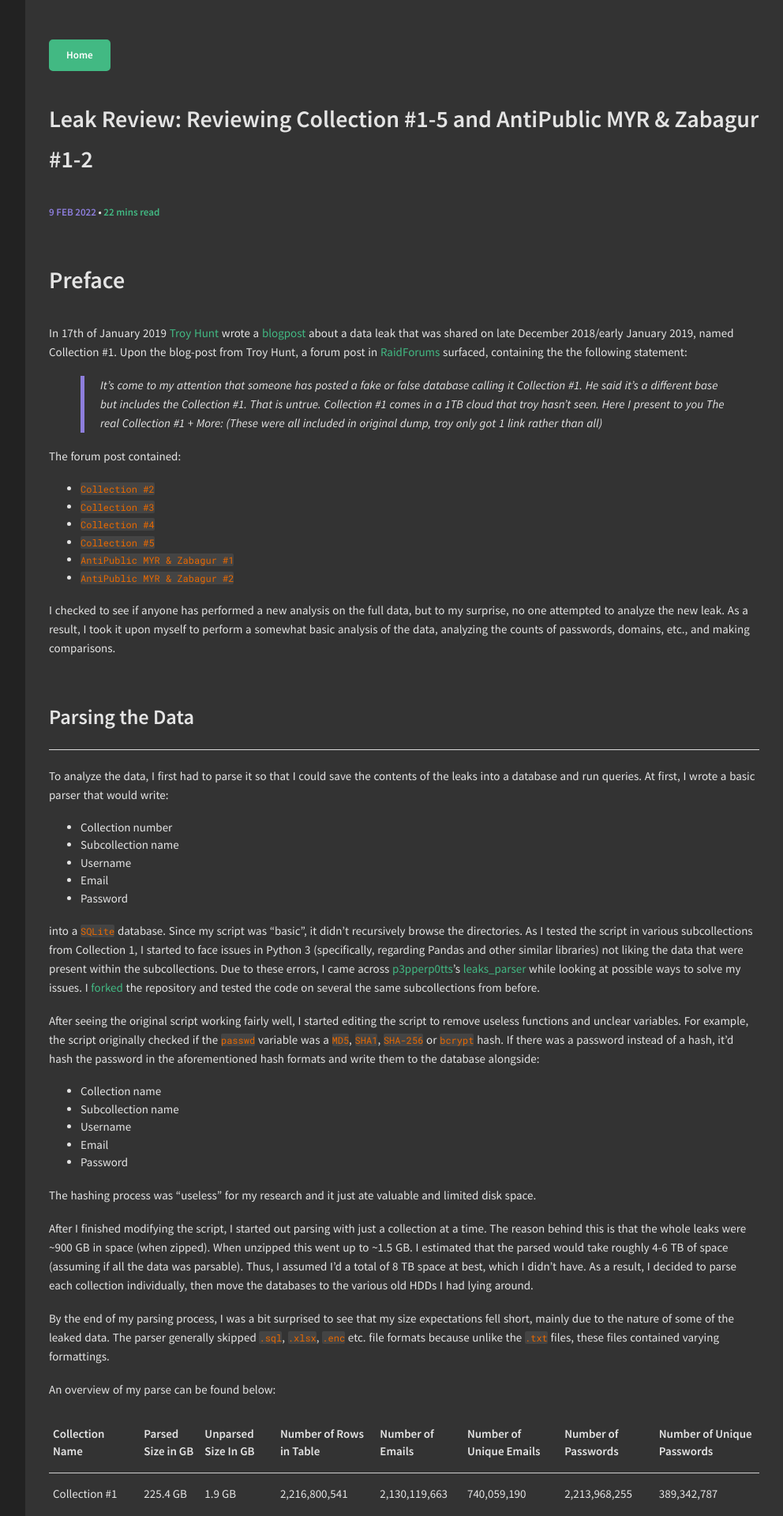
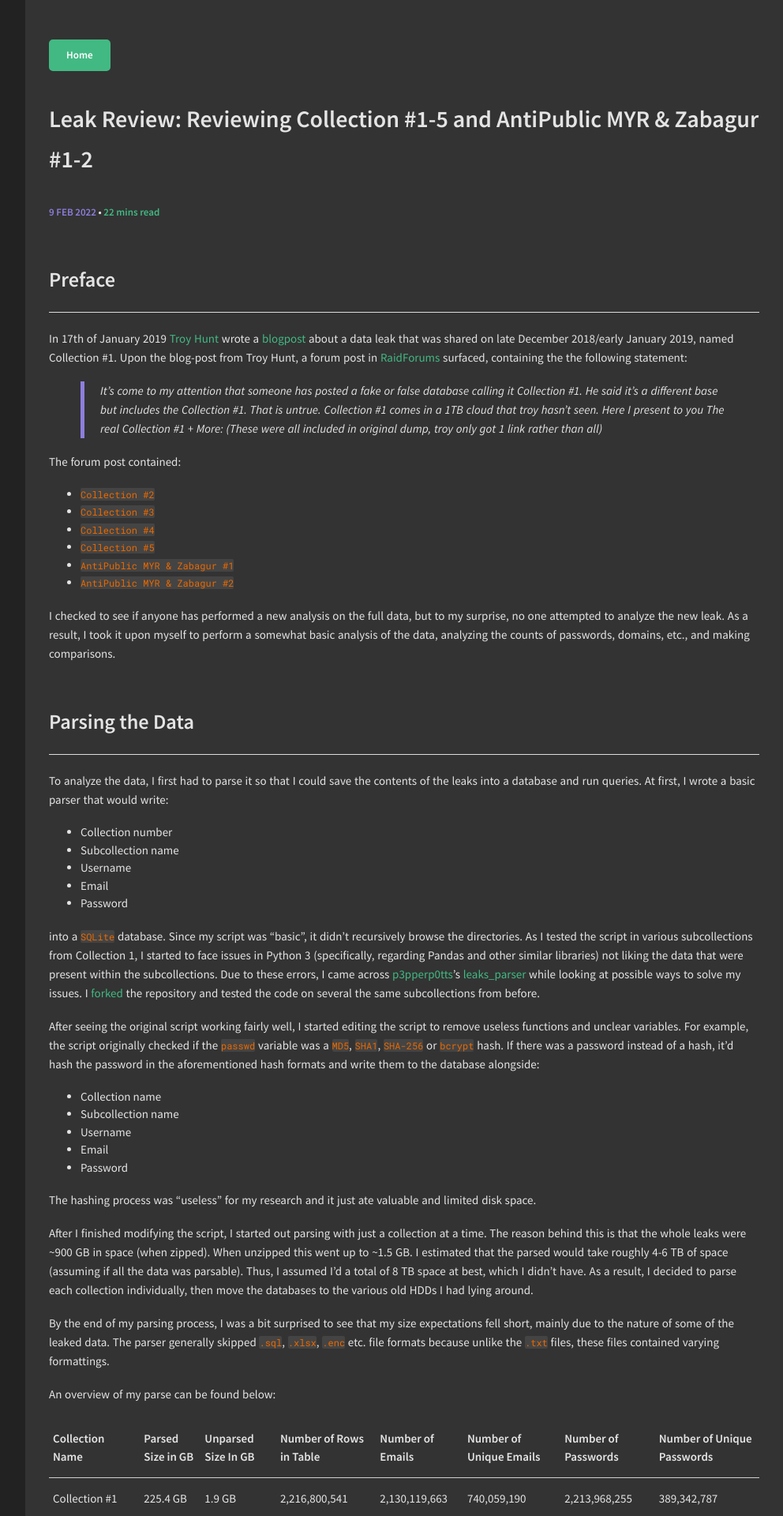
Before and after one commit to Arszilla/arszilla.com, a Jekyll site: the page built from _posts/2022-02-09-leak-review-reviewing-collection-1_5-and-antipublic-myr-and-zabagur-1_2.md, in a window 1280 px wide. Shown: the top 1920 px of the page at 79% size, without its empty margins (288-1280 px from the left). Built offline with Jekyll 4.4.1, drawn with Linux system fonts in a browser that asks for light colours; our own code applies the rules of GitHub Pages for plain Markdown files.

Commit message:
Fix typo

```diff
--- a/_posts/2022-02-09-leak-review-reviewing-collection-1_5-and-antipublic-myr-and-zabagur-1_2.md
+++ b/_posts/2022-02-09-leak-review-reviewing-collection-1_5-and-antipublic-myr-and-zabagur-1_2.md
@@ -5,7 +5,7 @@
 categories: CTI Leaks
 ---
 
-# Preface
+## Preface
 In 17th of January 2019 [Troy Hunt][Troy Hunt]{:target="_blank"} wrote a [blogpost]{:target="_blank"} about a data
 leak that was shared on late December 2018/early January 2019, named Collection #1. Upon the blog-post from Troy Hunt,
 a forum post in [RaidForums][RaidForums]{:target="_blank"} surfaced, containing the the following statement:
```
